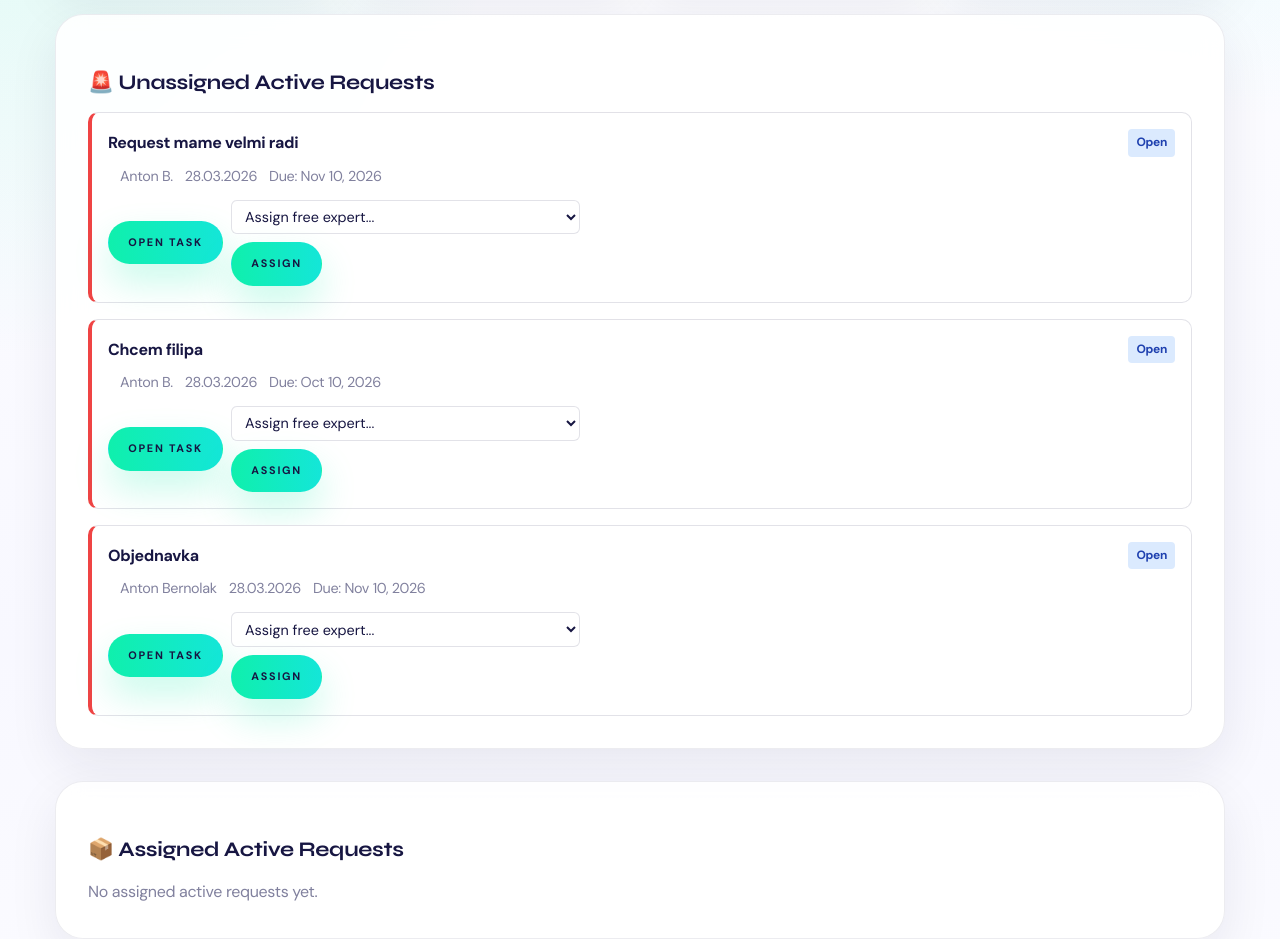
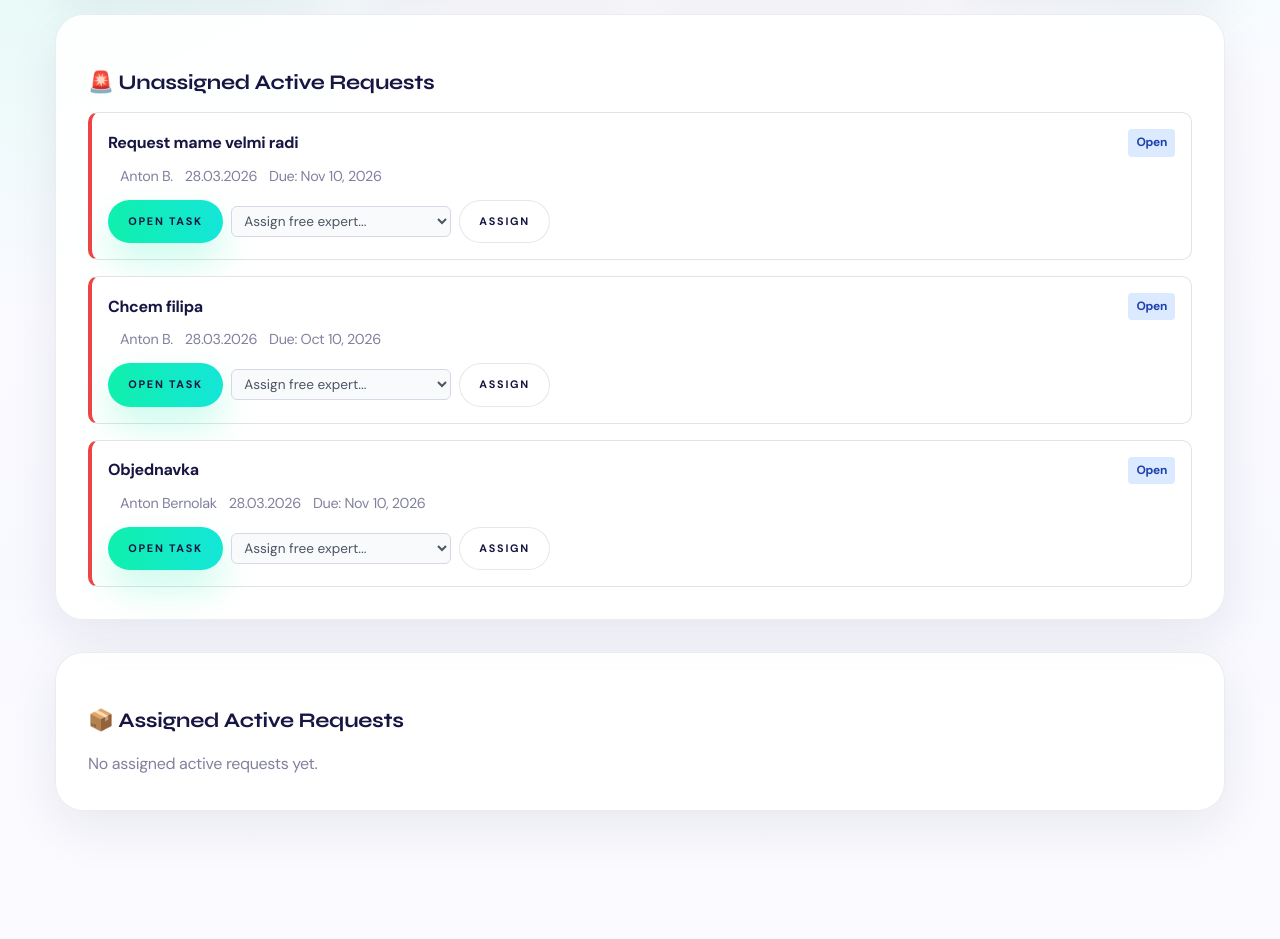
Before and after one commit to Lukrex/hackathon2026, a Django app: page /dashboard/ in a window 1280 px wide. Shown: the part 569-1508 px from the top of the page. Run offline with Django 4.2, Linux system fonts and the light colour scheme; a user stored in the database is signed in; data comes from the database, SQL or seed files in the repository; both versions use the stored data as it was after the commit.

Commit message:
fix Unassigned Active Requests

```diff
--- a/server/templates/admin_dashboard.html
+++ b/server/templates/admin_dashboard.html
@@ -61,7 +61,7 @@
                             <span class="badge badge-warning">{{ req.offered_experts.count }} offer{{ req.offered_experts.count|pluralize }}</span>
                             {% endif %}
                         </div>
-                        <div class="request-actions">
+                        <div class="request-actions request-actions-inline">
                             <a href="{% url 'request_detail' req.id %}" class="btn btn-sm btn-primary">Open task</a>
                             <form method="post" action="{% url 'admin_assign_expert' req.id %}" class="inline assign-form">
                                 {% csrf_token %}
@@ -73,7 +73,7 @@
                                     </option>
                                     {% endfor %}
                                 </select>
-                                <button type="submit" class="btn btn-sm btn-success">Assign</button>
+                                <button type="submit" class="btn btn-sm btn-outline">Assign</button>
                             </form>
                         </div>
                     </div>
@@ -208,19 +208,42 @@
         align-items: center;
     }
 
+    .request-actions-inline {
+        flex-wrap: nowrap;
+        justify-content: flex-start;
+    }
+
     .assign-form {
         display: flex;
         gap: 0.5rem;
-        flex-wrap: wrap;
+        flex-wrap: nowrap;
         align-items: center;
+        margin: 0;
     }
 
     .assign-select {
-        min-width: 250px;
-        border: 1px solid var(--gray);
+        min-width: 180px;
+        width: 220px;
+        max-width: 220px;
+        border: 1px solid #d6d9e5;
         border-radius: 6px;
-        padding: 0.4rem 0.55rem;
-        font-size: 0.9rem;
+        background: #f8fafc;
+        color: #4b5563;
+        padding: 0.32rem 0.5rem;
+        font-size: 0.85rem;
+        line-height: 1.2;
+    }
+
+    @media (max-width: 860px) {
+        .request-actions-inline,
+        .assign-form {
+            flex-wrap: wrap;
+        }
+
+        .assign-select {
+            width: 100%;
+            max-width: none;
+        }
     }
 
     .status-open { background: #dbeafe; color: #1e40af; }
```
Also changed, not shown: db.sqlite3.
